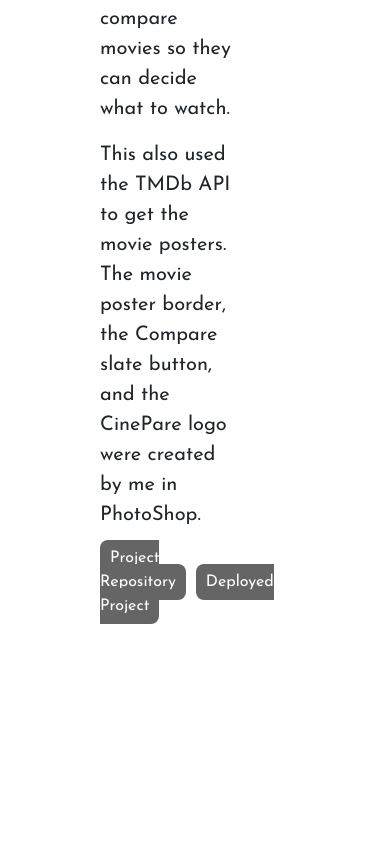
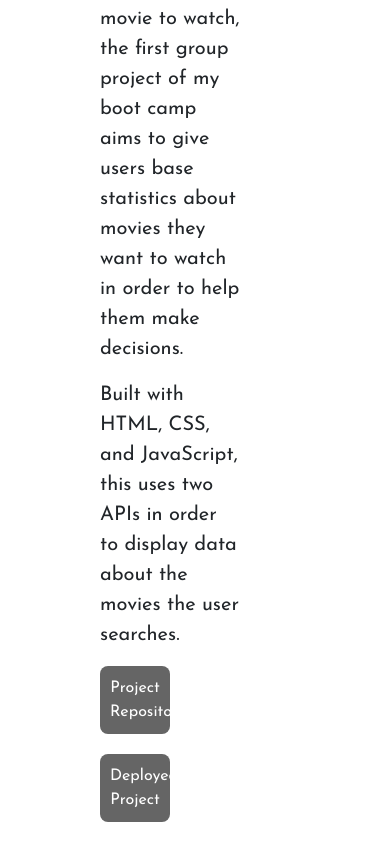
Before and after one commit to adamalcantara/alcantara_development, a React (Create React App) app: page /cinepare in a window 390 px wide. Shown: the part 891-1733 px from the top of the page. Before the commit the page ends 1515 px from the top, so only its background shows below. Built offline with nearby package versions, Linux system fonts and the light colour scheme.

Commit message:
Working on media queries

```diff
--- a/src/App.css
+++ b/src/App.css
@@ -24,6 +24,7 @@ footer {
   bottom: 0;
   width: 100%;
   text-align: center;
+  background-color: white;
 }
 
 @media (max-width: 1666px) {
--- a/src/pages/AndChill/index.js
+++ b/src/pages/AndChill/index.js
@@ -8,8 +8,10 @@ function AndChill() {
             <img id="screenshot" src={screenshot}></img>
             <p>Built primaily with Handlebars, this application allows users to sign up and create an account.</p>
             <p>Once signed up, users will be matched with other users whose movie watching preferences match their own</p>
+            <div id="buttons">
             <a href="https://github.com/adamalcantara/andChill" className="button">Project Repository</a>
             <a href="https://and--chill.herokuapp.com/" className="button">Deployed Project</a>
+            </div>
         </div>
     )
 }
--- a/src/pages/AndChill/style.css
+++ b/src/pages/AndChill/style.css
@@ -28,3 +28,15 @@ p {
     text-decoration: none;
     cursor: pointer;
 }
+
+@media (max-width: 980px) {
+    #buttons {
+        display: flex;
+        flex-direction: column;
+    }
+    .button {
+        width: 50%;
+        margin-bottom: 20px;
+        text-align: center;
+    }
+}
--- a/src/pages/CinePare/index.js
+++ b/src/pages/CinePare/index.js
@@ -6,10 +6,12 @@ function CinePare() {
     return (
         <div id="pageContent">
             <img id="screenshot" src={screenshot}></img>
-            <p>Using the OMDb API to get movie data, this application allows users to compare movies so they can decide what to watch.</p>
-            <p>This also used the TMDb API to get the movie posters.  The movie poster border, the Compare slate button, and the CinePare logo were created by me in PhotoShop.</p>
+            <p>Based on the idea that great indecisiveness can come about when picking what movie to watch, the first group project of my boot camp aims to give users base statistics about movies they want to watch in order to help them make decisions.</p>
+            <p>Built with HTML, CSS, and JavaScript, this uses two APIs in order to display data about the movies the user searches.</p>
+            <div id="buttons">
             <a href="https://github.com/adamalcantara/cine_pair" className="button">Project Repository</a>
             <a href="https://adamalcantara.github.io/cine_pair/" className="button">Deployed Project</a>
+            </div>
         </div>
     )
 }
--- a/src/pages/CinePare/style.css
+++ b/src/pages/CinePare/style.css
@@ -28,3 +28,15 @@ p {
     text-decoration: none;
     cursor: pointer;
 }
+
+@media (max-width: 980px) {
+    #buttons {
+        display: flex;
+        flex-direction: column;
+    }
+    .button {
+        width: 50%;
+        margin-bottom: 20px;
+        text-align: center;
+    }
+}
--- a/src/pages/CodeQuiz/index.js
+++ b/src/pages/CodeQuiz/index.js
@@ -8,8 +8,10 @@ function CodeQuiz() {
             <img id="screenshot" src={screenshot}></img>
             <p>Using an array of questions, this quiz is created and run using JavaScript, and also using elements of HTML and CSS. When the user gets a question wrong, 10 seconds is deducted from the clock.</p>
             <p>The remaining time on the clock is then recorded as their score, and they can input their initials, and see their score and initials on the high scores page. The data will remain on the high scores page, even when the user leaves the page.</p>
+            <div id="buttons">
             <a href="https://github.com/adamalcantara/code_quiz" className="button">Project Repository</a>
             <a href="https://adamalcantara.github.io/code_quiz/" className="button">Deployed Project</a>
+            </div>
         </div>
     )
 }
--- a/src/pages/CodeQuiz/style.css
+++ b/src/pages/CodeQuiz/style.css
@@ -28,3 +28,15 @@ p {
     text-decoration: none;
     cursor: pointer;
 }
+
+@media (max-width: 980px) {
+    #buttons {
+        display: flex;
+        flex-direction: column;
+    }
+    .button {
+        width: 50%;
+        margin-bottom: 20px;
+        text-align: center;
+    }
+}
--- a/src/pages/WeatherDash/index.js
+++ b/src/pages/WeatherDash/index.js
@@ -8,8 +8,10 @@ function WeatherDash() {
             <img id="screenshot" src={screenshot}></img>
             <p>Using JavaScript and the Open Weather API, this application gets the current weather for users, as well as the five day forecast.</p>
             <p>Additionally, local storage stores their recently searched cities so that they can easily pull up those results.</p>
+            <div id="buttons">
             <a href="https://github.com/adamalcantara/weather_dashboard" className="button">Project Repository</a>
             <a href="https://adamalcantara.github.io/weather_dashboard/" className="button">Deployed Project</a>
+            </div>
         </div>
     )
 }
--- a/src/pages/WeatherDash/style.css
+++ b/src/pages/WeatherDash/style.css
@@ -28,3 +28,15 @@ p {
     text-decoration: none;
     cursor: pointer;
 }
+
+@media (max-width: 980px) {
+    #buttons {
+        display: flex;
+        flex-direction: column;
+    }
+    .button {
+        width: 50%;
+        margin-bottom: 20px;
+        text-align: center;
+    }
+}
```
